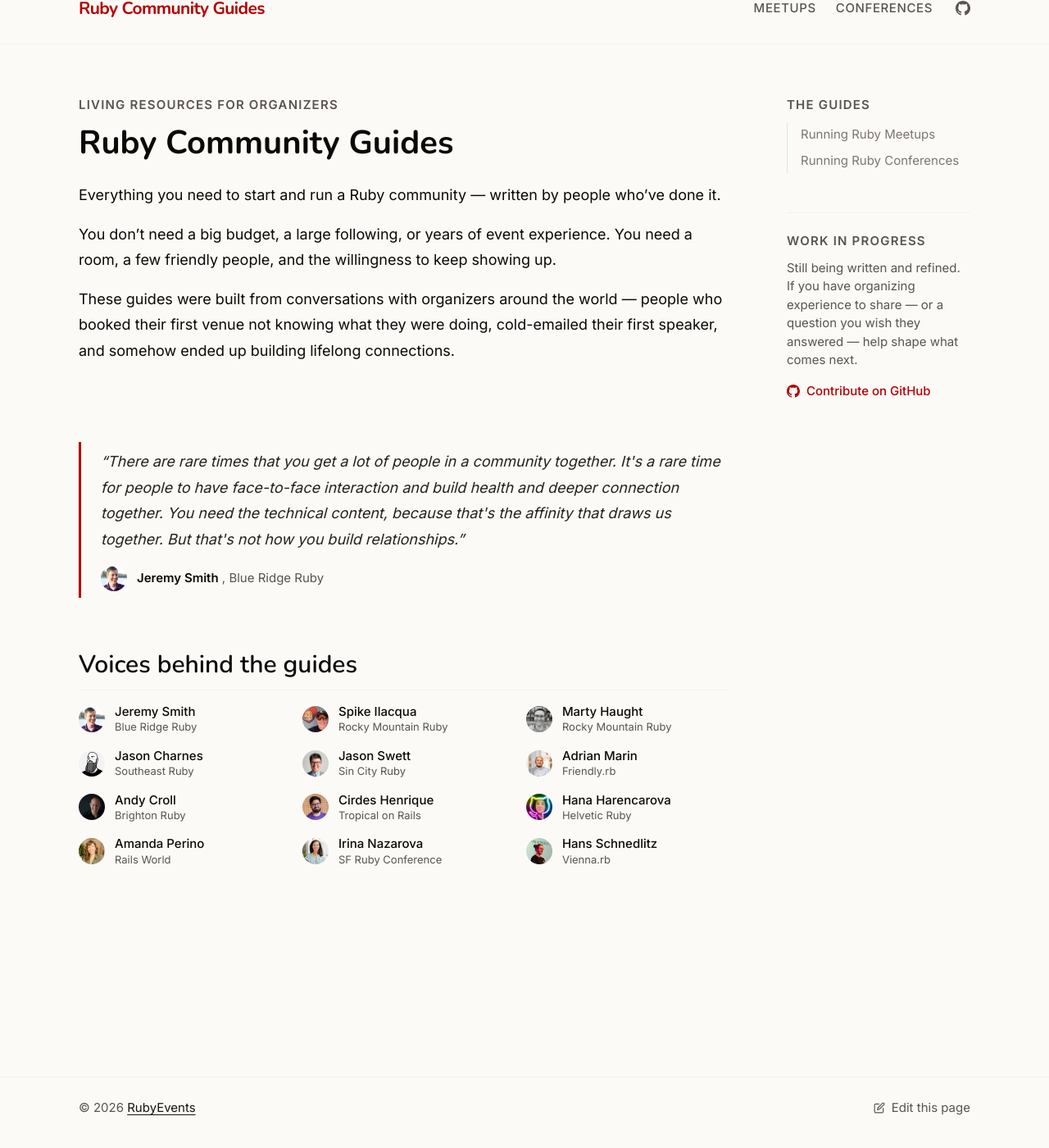
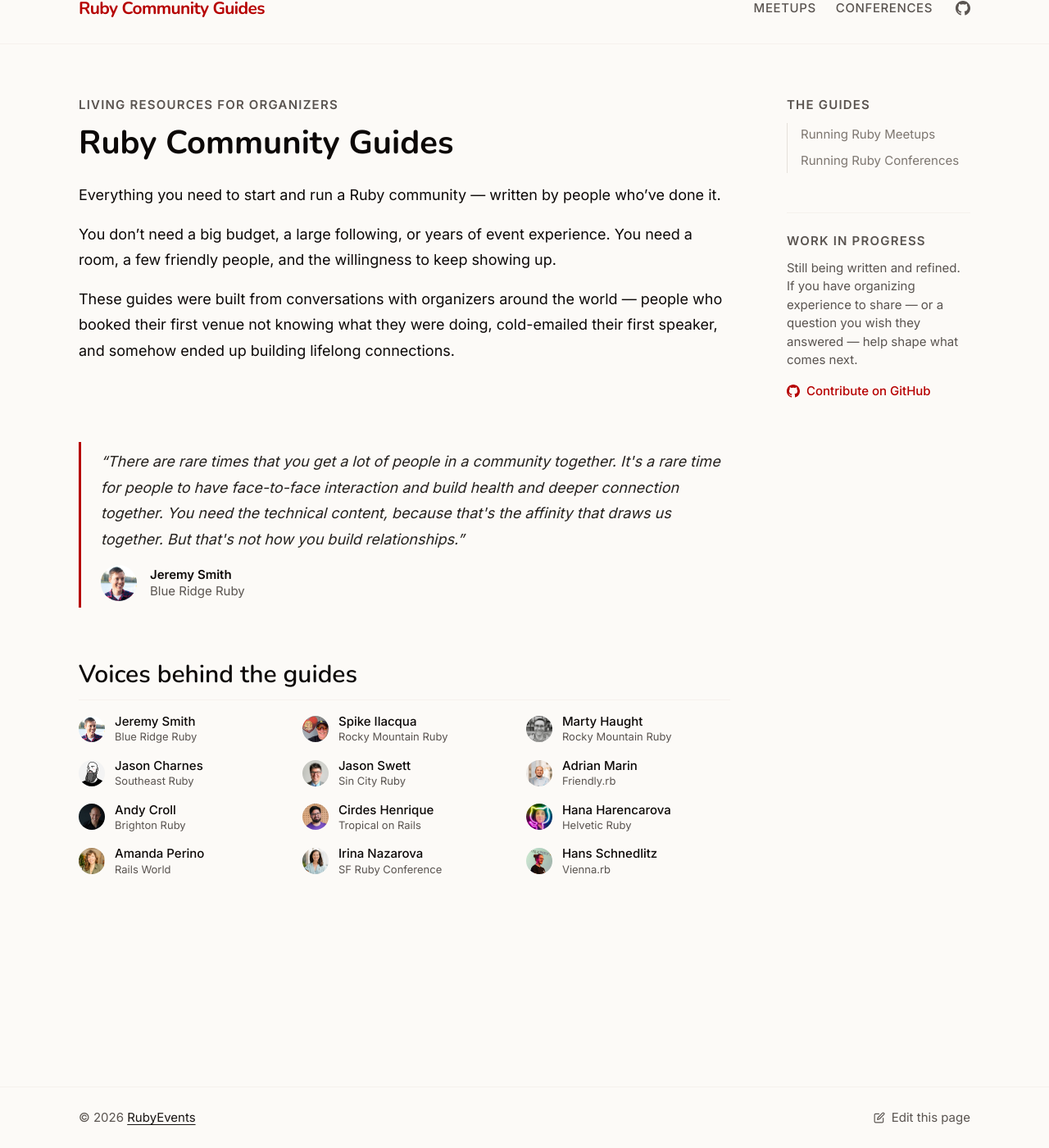
Before and after one commit to rubyevents/guides, a Jekyll site: the page built from index.md, in a window 1280 px wide and 1400 px high, scrolled down 32 px. Shown: the whole window at 82% size. Built offline with Jekyll 4.4.1, drawn with Linux system fonts in a browser that asks for light colours.

Commit message:
Improve testimonials

```diff
--- a/_sass/components.scss
+++ b/_sass/components.scss
@@ -430,7 +430,7 @@
   .testimonial__person {
     display: flex;
     align-items: center;
-    gap: var(--space-3);
+    gap: var(--space-4);
     color: var(--color-text-secondary);
     font-size: var(--font-size-sm);
     line-height: var(--line-height-snug);
@@ -438,8 +438,8 @@
 
   .testimonial__avatar {
     display: block; // override base img rule so flex sizing works
-    inline-size: 2rem;
-    block-size: 2rem;
+    inline-size: 2.75rem;
+    block-size: 2.75rem;
     flex: 0 0 auto;
     border-radius: var(--border-radius-full);
     object-fit: cover;
@@ -456,7 +456,9 @@
   }
 
   .testimonial__byline {
-    display: inline; // name and conference run together on one line
+    display: flex; // name stacked over conference beside the avatar
+    flex-direction: column;
+    line-height: var(--line-height-snug);
   }
 
   .testimonial__name {
@@ -466,10 +468,6 @@
 
   .testimonial__conference {
     color: var(--color-text-secondary);
-
-    &::before {
-      content: ", ";
-    }
   }
 
   // ── Inline tip callout ────────────────────────────────────────────────────
--- a/index.md
+++ b/index.md
@@ -5,7 +5,8 @@
 
 <div class="index-intro" markdown="1">
 
-<p class="eyebrow">Living resources for organizers</p>
+Living resources for organizers
+{: .eyebrow }
 
 # Ruby Community Guides
 
```
